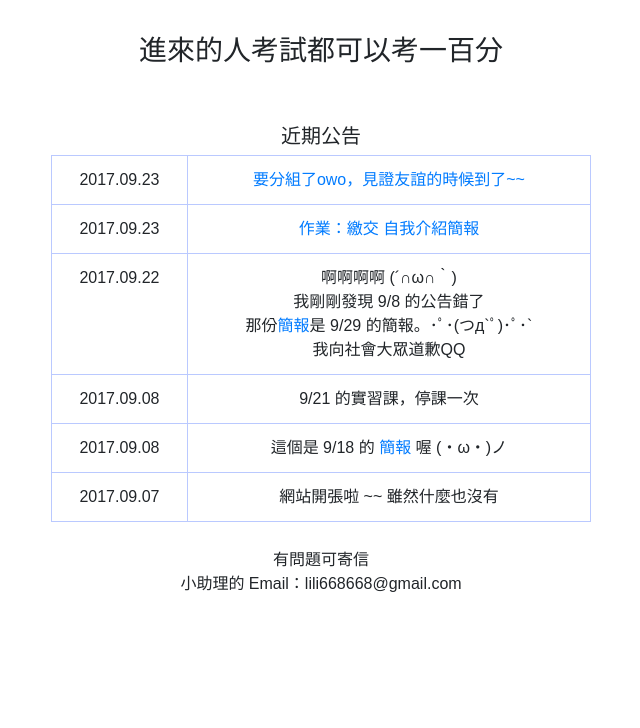
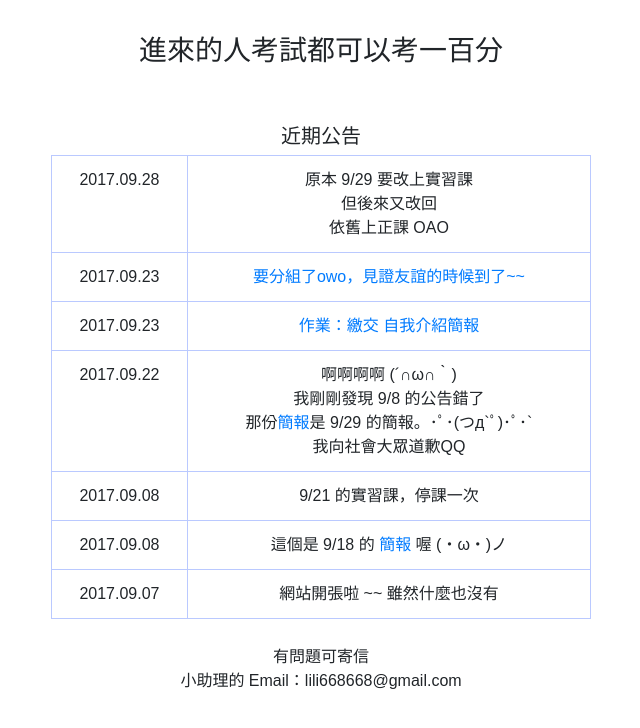
Before and after one commit to lili668668/CSWeb, a plain HTML site: page index.html in a window 1280 px wide. Shown: the part 156-884 px from the top of the page, without its empty margins (319-959 px from the left). Before the commit the page ends 828 px from the top, so only its background shows below. Drawn offline with nearby package versions, Linux system fonts and the light colour scheme.

Commit message:
OAO OAO OAO

```diff
--- a/index.html
+++ b/index.html
@@ -41,6 +41,10 @@
 			<table class="table table-bordered table-fix">
 				<tbody>
 					<tr>
+						<td>2017.09.28</td>
+                        <td>原本 9/29 要改上實習課<br>但後來又改回<br>依舊上正課 OAO </td>
+					</tr>
+					<tr>
 						<td>2017.09.23</td>
                         <td><a href="https://goo.gl/forms/52XK5a5PgXExAWmo1">要分組了owo，見證友誼的時候到了~~</a></td>
 					</tr>
```
